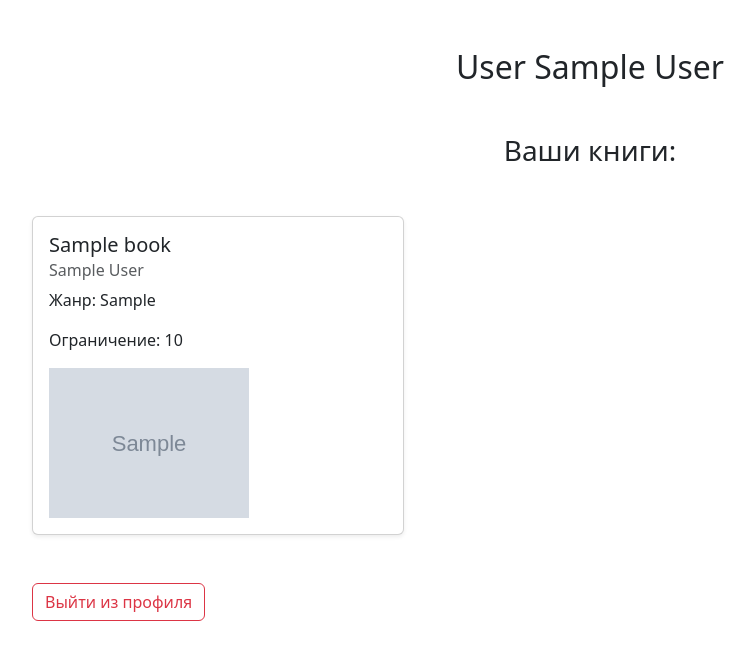
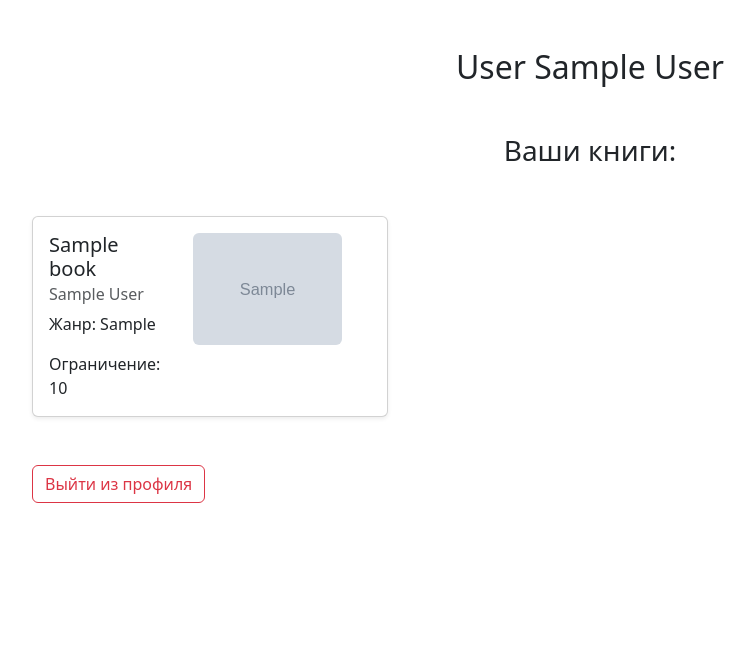
Before and after one commit to Zachem-eh/BookSwap, a Flask app: page /profile in a window 1280 px wide. Shown: the part 84-744 px from the top of the page, without its empty margins (50-805 px from the left). Run offline with Flask 3, Linux system fonts and the light colour scheme; a user stored in the database is signed in; tables that the repository leaves empty hold one stand-in row (values such as "Sample post"); grey boxes marked "Sample" are stand-in pictures.

Commit message:
fix profile

```diff
--- a/templates/profile.html
+++ b/templates/profile.html
@@ -3,20 +3,28 @@
 {% block content %}
     <h2 class="text-center mb-5"> {{ current_user.surname }} {{ current_user.name }}</h2>
     <h3 class="text-center mb-5">Ваши книги:</h3>
+    <div class="row">
             {% for curr_book in books %}
+                <div class="col-md-6 col-lg-4 mb-4">
                     <a class="text-decoration-none" href="/book/{{ curr_book.id }}">
-            <div class="col-md-6 col-lg-4 mb-4">
                     <div class="card h-100 shadow-sm">
                         <div class="card-body">
+                            <div class="row">
+                                <div class="col-md-5">
                                 <h5 class="card-title">{{ curr_book.title }}</h5>
                                 <h6 class="card-subtitle mb-2 text-muted">{{ curr_book.author }}</h6>
                                 <p class="card-text">Жанр: {{ curr_book.genre }}</p>
                                 <p class="card-text">Ограничение: {{ curr_book.age }}</p>
-                        <img width="200" src="{{ url_for('static', filename=curr_book.cover) }}">
+                                </div>
+                                <div class="col-md-6 text-end">
+                                <img class="img-fluid rounded" width="200" src="{{ url_for('static', filename=curr_book.cover) }}">
+                                </div>
                             </div>
                         </div>
                     </div>
                     </a>
+                </div>
             {% endfor %}
+        </div>
     <a href="/logout" class="btn btn-outline-danger mt-4">Выйти из профиля</a>
 {% endblock %}
```
Lines whose indentation alone changed are shown as unchanged.
